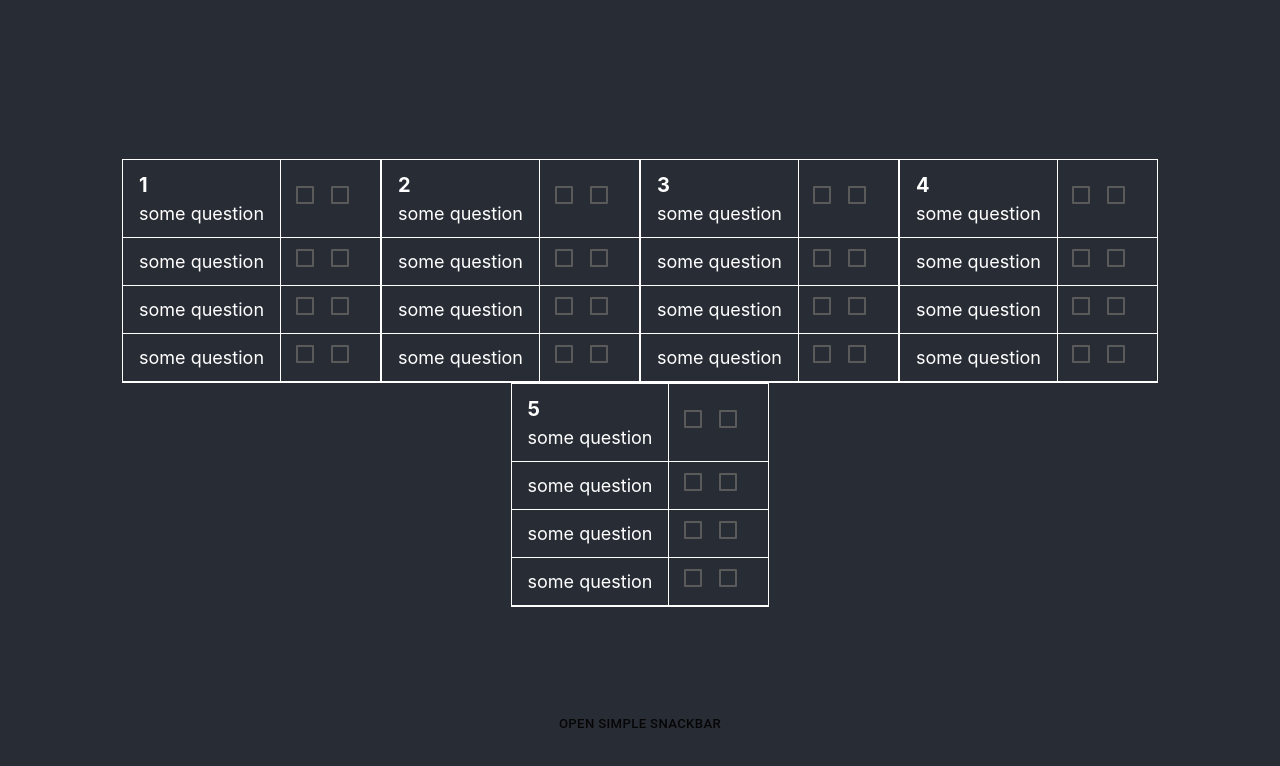
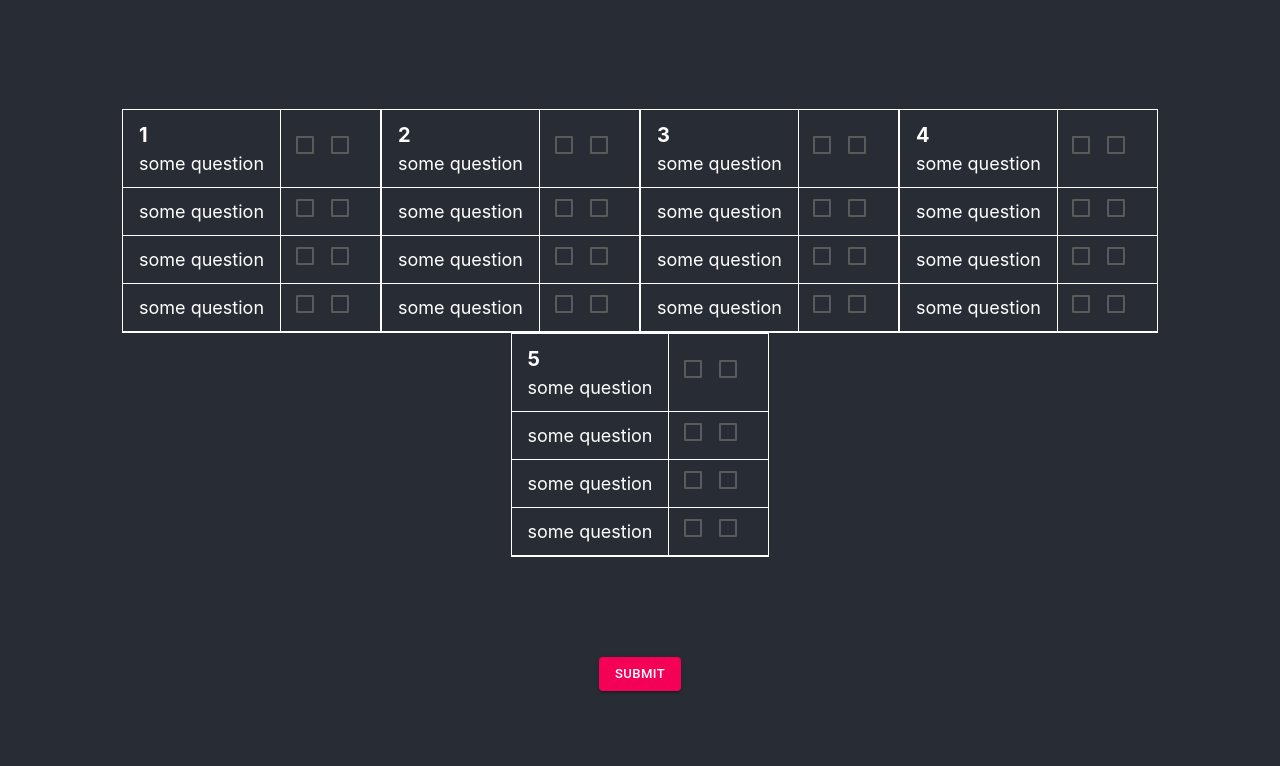
Before and after one commit to riyaz942/PsychometricTest, a React app: page / in a window 1280 px wide. Shown: the top 766 px of the page. Built offline with nearby package versions, Linux system fonts and the light colour scheme.

Commit message:
included not workgin snackbar code

```diff
--- a/package.json
+++ b/package.json
@@ -36,6 +36,7 @@
     "jest-resolve": "24.7.1",
     "jest-watch-typeahead": "0.3.0",
     "lodash": "^4.17.11",
+    "material-ui-icons": "^1.0.0-beta.36",
     "materialize-css": "^1.0.0-rc.2",
     "mini-css-extract-plugin": "0.5.0",
     "node-sass": "^4.12.0",
--- a/src/App.js
+++ b/src/App.js
@@ -2,10 +2,13 @@ import React, {Component} from 'react';
 import Button from '@material-ui/core/Button';
 import styles from './app.module.scss';
 import Table from './components/table/table';
+import clsx from 'clsx';
 import Snackbar from '@material-ui/core/Snackbar';
+// import ErrorIcon from '@material-ui/icons/Error';
+import { makeStyles } from '@material-ui/core/styles';
 
 class App extends Component {
-  state ={
+  state = {
     openSnackBar: false,
   }
 
@@ -23,25 +26,53 @@ class App extends Component {
 
   render() {
     const {openSnackBar} = this.state;
+    const { className } = this.props;
+    const classes = makeStyles(theme => ({
+      error: {
+        backgroundColor: theme.palette.error.dark,
+      },
+      icon: {
+        fontSize: 20,
+      },
+      iconVariant: {
+        opacity: 0.9,
+        marginRight: theme.spacing(1),
+      },
+    }));
 
     return (
       <div className={styles.app}>
         <div className={styles.app_container}>
           <Table />
-          <Button onClick={this.handleClick}>Open simple snackbar</Button>
+          <Button
+            style={{
+              marginBottom: 100
+            }}
+            onClick={this.handleClick}
+            variant="contained"
+            color="secondary"
+          >
+            Submit
+          </Button>
           <Snackbar
-            variant="error"
+            className={clsx(classes.error, className)}
+            aria-describedby="client-snackbar"
             anchorOrigin={{
               vertical: 'bottom',
               horizontal: 'center',
             }}
             open={openSnackBar}
             onClose={this.handleClose}
-            autoHideDuration={6000}
+            autoHideDuration={2000}
             ContentProps={{
               'aria-describedby': 'message-id',
             }}
-            message={<span id="message-id">Note archived</span>}
+            message={
+              <span id="client-snackbar" className={classes.message}>
+                {/* <ErrorIcon className={clsx(classes.icon, classes.iconVariant)} /> */}
+                Please fill all the details
+              </span>
+            }
           />
         </div>
       </div>
```
